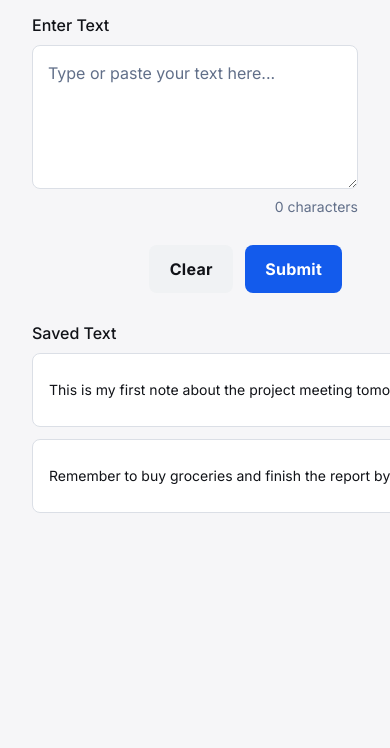
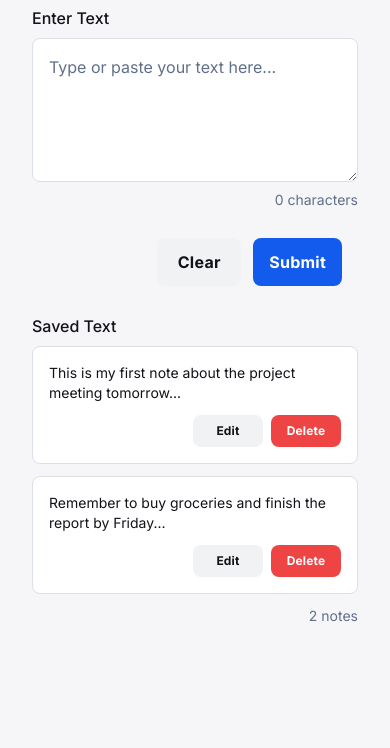
Before and after one commit to MaiAnnur/simpleForm, a plain HTML site: page index.html in a window 390 px wide. Shown: the part 96-844 px from the top of the page. Drawn offline with nearby package versions, Linux system fonts and the light colour scheme.

Commit message:
fix: make the table responsive

```diff
--- a/index.html
+++ b/index.html
@@ -44,6 +44,7 @@
       }
     </style>
   </head>
+
   <body class="font-display">
     <div
       class="relative flex h-auto min-h-screen w-full flex-col group/design-root overflow-x-hidden bg-background-light dark:bg-background-dark"
@@ -58,28 +59,24 @@
             <div class="flex flex-wrap justify-between gap-3 p-4">
               <div class="flex w-full flex-col gap-3 text-center">
                 <h1
-                  class="text-[#111318] dark:text-white text-4xl font-black leading-tight tracking-[-0.033em]"
+                  class="text-[#111318] dark:text-white text-3xl sm:text-4xl font-black leading-tight tracking-[-0.033em]"
                 >
                   Save your text
                 </h1>
-                <!-- <p
-                  class="text-[#616f89] dark:text-gray-400 text-base font-normal leading-normal"
-                >
-                  Enter your text below
-                </p> -->
               </div>
             </div>
 
             <div class="flex flex-col gap-4 px-4 py-3">
+              <!-- Input Section -->
               <div class="flex w-full flex-wrap items-end">
-                <label class="flex flex-col flex-1">
+                <label class="flex flex-col flex-1 w-full">
                   <p
                     class="text-[#111318] dark:text-white text-base font-medium leading-normal pb-2"
                   >
                     Enter Text
                   </p>
                   <textarea
-                    class="form-input flex w-full min-w-0 flex-1 resize-y overflow-hidden rounded-lg text-[#111318] dark:text-white focus:outline-0 focus:ring-2 focus:ring-primary/50 border border-[#dbdfe6] dark:border-gray-700 bg-white dark:bg-background-dark/50 focus:border-primary dark:focus:border-primary min-h-36 placeholder:text-[#616f89] p-[15px] text-base font-normal leading-normal"
+                    class="form-input flex w-full min-w-0 flex-1 resize-y overflow-hidden rounded-lg text-[#111318] dark:text-white focus:outline-0 focus:ring-2 focus:ring-primary/50 border border-[#dbdfe6] dark:border-gray-700 bg-white dark:bg-background-dark/50 focus:border-primary dark:focus:border-primary min-h-36 placeholder:text-[#616f89] p-4 sm:p-[15px] text-base font-normal leading-normal"
                     id="text-input"
                     placeholder="Type or paste your text here..."
                   ></textarea>
@@ -92,75 +89,48 @@
                 </label>
               </div>
 
+              <!-- Buttons -->
               <div class="flex justify-stretch">
                 <div class="flex flex-1 gap-3 flex-wrap px-4 py-3 justify-end">
                   <button
-                    class="flex min-w-[84px] max-w-[480px] cursor-pointer items-center justify-center overflow-hidden rounded-lg h-12 px-5 bg-[#f0f2f4] dark:bg-gray-800 text-[#111318] dark:text-white text-base font-bold leading-normal tracking-[0.015em] hover:bg-gray-200 dark:hover:bg-gray-700 transition-colors"
+                    class="flex min-w-[84px] max-w-[480px] cursor-pointer items-center justify-center overflow-hidden rounded-lg h-12 px-4 sm:px-5 bg-[#f0f2f4] dark:bg-gray-800 text-[#111318] dark:text-white text-base font-bold leading-normal tracking-[0.015em] hover:bg-gray-200 dark:hover:bg-gray-700 transition-colors"
                   >
                     <span class="truncate">Clear</span>
                   </button>
                   <button
-                    class="flex min-w-[84px] max-w-[480px] cursor-pointer items-center justify-center overflow-hidden rounded-lg h-12 px-5 bg-primary text-white text-base font-bold leading-normal tracking-[0.015em] hover:bg-primary/90 transition-colors"
+                    class="flex min-w-[84px] max-w-[480px] cursor-pointer items-center justify-center overflow-hidden rounded-lg h-12 px-4 sm:px-5 bg-primary text-white text-base font-bold leading-normal tracking-[0.015em] hover:bg-primary/90 transition-colors"
                   >
                     <span class="truncate">Submit</span>
                   </button>
                 </div>
               </div>
 
+              <!-- Saved Text Section -->
               <div class="flex w-full flex-wrap items-end">
-                <label class="flex flex-col flex-1">
+                <label class="flex flex-col flex-1 w-full">
                   <p
                     class="text-[#111318] dark:text-white text-base font-medium leading-normal pb-2"
                   >
                     Saved Text
                   </p>
-                  <!-- <textarea
-                    class="form-input flex w-full min-w-0 flex-1 resize-y overflow-hidden rounded-lg text-[#111318] dark:text-white focus:outline-0 focus:ring-2 focus:ring-primary/50 border border-[#dbdfe6] dark:border-gray-700 bg-white dark:bg-background-dark/50 focus:border-primary dark:focus:border-primary min-h-36 placeholder:text-[#616f89] p-[15px] text-base font-normal leading-normal"
-                    id="text-input-2"
-                    placeholder="Type or paste your text here..."
-                  ></textarea>
-                  <p
-                    class="text-right text-sm text-[#616f89] dark:text-gray-400 mt-2"
-                    id="char-counter-2"
-                  >
-                    0 characters
+
+                  <div class="w-full">
+                    <div class="space-y-3">
+                      <!-- Note 1 -->
+                      <div class="flex flex-col sm:flex-row sm:items-center justify-between gap-3 p-4 border border-[#dbdfe6] dark:border-gray-700 rounded-lg bg-white dark:bg-background-dark/50">
+                        <div class="flex-1 min-w-0">
+                          <p class="text-sm text-[#111318] dark:text-white break-words">
+                            This is my first note about the project meeting tomorrow...
                           </p>
-                </label>
                         </div>
-
-              <div class="flex justify-stretch">
-                <div class="flex flex-1 gap-3 flex-wrap px-4 py-3 justify-end">
+                        <div class="flex gap-2 sm:ml-4 flex-shrink-0 justify-end sm:justify-start">
                           <button
-                    class="flex min-w-[84px] max-w-[480px] cursor-pointer items-center justify-center overflow-hidden rounded-lg h-12 px-5 bg-[#f0f2f4] dark:bg-gray-800 text-[#111318] dark:text-white text-base font-bold leading-normal tracking-[0.015em] hover:bg-gray-200 dark:hover:bg-gray-700 transition-colors"
+                            class="flex min-w-[70px] sm:min-w-[84px] cursor-pointer items-center justify-center overflow-hidden rounded-lg h-8 sm:h-10 px-3 sm:px-4 bg-[#f0f2f4] dark:bg-gray-800 text-[#111318] dark:text-white text-xs sm:text-sm font-bold leading-normal tracking-[0.015em] hover:bg-gray-200 dark:hover:bg-gray-700 transition-colors"
                           >
                             <span class="truncate">Edit</span>
                           </button>
                           <button
-                    class="flex min-w-[84px] max-w-[480px] cursor-pointer items-center justify-center overflow-hidden rounded-lg h-12 px-5 bg-red-500 text-white text-base font-bold leading-normal tracking-[0.015em] hover:bg-red-600 transition-colors"
-                  >
-                    <span class="truncate">Delete</span>
-                  </button>
-                </div>
-              </div> -->
-
-              <div class="w-full overflow-x-auto">
-
-                <div class="space-y-3">
-  <!-- Note 1 -->
-  <div class="flex items-center justify-between p-4 border border-[#dbdfe6] dark:border-gray-700 rounded-lg bg-white dark:bg-background-dark/50">
-    <div class="flex-1 min-w-0">
-      <p class="text-sm text-[#111318] dark:text-white truncate">
-        This is my first note about the project meeting tomorrow...
-      </p>
-    </div>
-    <div class="flex gap-2 ml-4">
-      <button
-        class="flex min-w-[84px] cursor-pointer items-center justify-center overflow-hidden rounded-lg h-10 px-4 bg-[#f0f2f4] dark:bg-gray-800 text-[#111318] dark:text-white text-sm font-bold leading-normal tracking-[0.015em] hover:bg-gray-200 dark:hover:bg-gray-700 transition-colors"
-      >
-        <span class="truncate">Edit</span>
-      </button>
-      <button
-        class="flex min-w-[84px] cursor-pointer items-center justify-center overflow-hidden rounded-lg h-10 px-4 bg-red-500 text-white text-sm font-bold leading-normal tracking-[0.015em] hover:bg-red-600 transition-colors"
+                            class="flex min-w-[70px] sm:min-w-[84px] cursor-pointer items-center justify-center overflow-hidden rounded-lg h-8 sm:h-10 px-3 sm:px-4 bg-red-500 text-white text-xs sm:text-sm font-bold leading-normal tracking-[0.015em] hover:bg-red-600 transition-colors"
                           >
                             <span class="truncate">Delete</span>
                           </button>
@@ -168,20 +138,20 @@
                       </div>
 
                       <!-- Note 2 -->
-  <div class="flex items-center justify-between p-4 border border-[#dbdfe6] dark:border-gray-700 rounded-lg bg-white dark:bg-background-dark/50">
+                      <div class="flex flex-col sm:flex-row sm:items-center justify-between gap-3 p-4 border border-[#dbdfe6] dark:border-gray-700 rounded-lg bg-white dark:bg-background-dark/50">
                         <div class="flex-1 min-w-0">
-      <p class="text-sm text-[#111318] dark:text-white truncate">
+                          <p class="text-sm text-[#111318] dark:text-white break-words">
                             Remember to buy groceries and finish the report by Friday...
                           </p>
                         </div>
-    <div class="flex gap-2 ml-4">
+                        <div class="flex gap-2 sm:ml-4 flex-shrink-0 justify-end sm:justify-start">
                           <button
-        class="flex min-w-[84px] cursor-pointer items-center justify-center overflow-hidden rounded-lg h-10 px-4 bg-[#f0f2f4] dark:bg-gray-800 text-[#111318] dark:text-white text-sm font-bold leading-normal tracking-[0.015em] hover:bg-gray-200 dark:hover:bg-gray-700 transition-colors"
+                            class="flex min-w-[70px] sm:min-w-[84px] cursor-pointer items-center justify-center overflow-hidden rounded-lg h-8 sm:h-10 px-3 sm:px-4 bg-[#f0f2f4] dark:bg-gray-800 text-[#111318] dark:text-white text-xs sm:text-sm font-bold leading-normal tracking-[0.015em] hover:bg-gray-200 dark:hover:bg-gray-700 transition-colors"
                           >
                             <span class="truncate">Edit</span>
                           </button>
                           <button
-        class="flex min-w-[84px] cursor-pointer items-center justify-center overflow-hidden rounded-lg h-10 px-4 bg-red-500 text-white text-sm font-bold leading-normal tracking-[0.015em] hover:bg-red-600 transition-colors"
+                            class="flex min-w-[70px] sm:min-w-[84px] cursor-pointer items-center justify-center overflow-hidden rounded-lg h-8 sm:h-10 px-3 sm:px-4 bg-red-500 text-white text-xs sm:text-sm font-bold leading-normal tracking-[0.015em] hover:bg-red-600 transition-colors"
                           >
                             <span class="truncate">Delete</span>
                           </button>
@@ -189,17 +159,12 @@
                       </div>
                     </div>
 
-<p class="text-right text-sm text-[#616f89] dark:text-gray-400 mt-2">
+                    <p class="text-right text-sm text-[#616f89] dark:text-gray-400 mt-3">
                       2 notes
                     </p>
-
                   </div>
-
-
-
-
-
-
+                </label>
+              </div>
             </div>
           </div>
         </main>
```
Lines whose indentation alone changed are shown as unchanged.
